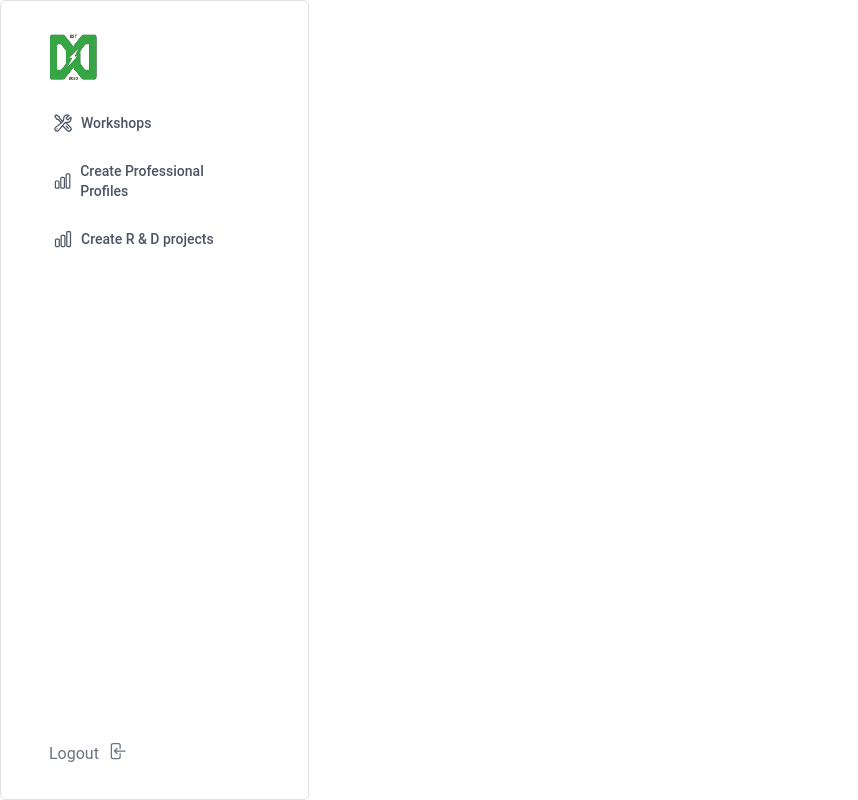
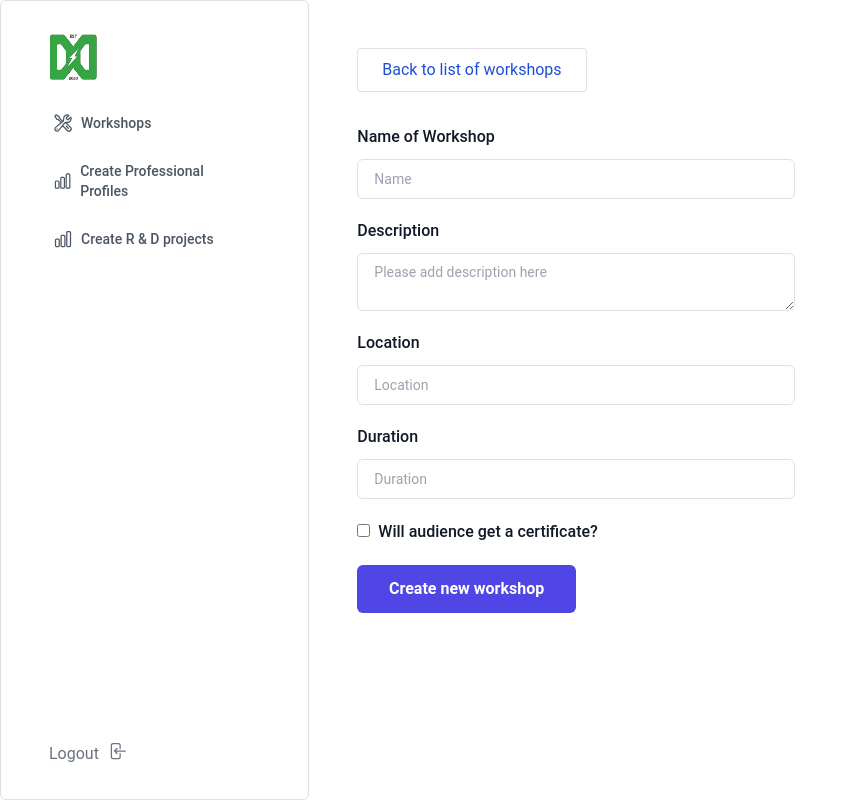
Before and after one commit to drivedock/drivedock-frontend, a React (Vite) app: page /admin/workshops/create in a window 1280 px wide. Shown: the whole page, without its empty margins (0-858 px from the left). Built offline with nearby package versions, Linux system fonts and the light colour scheme; sample sign-in values are in the browser's storage.

Commit message:
admin workshops page basic

```diff
--- /dev/null
+++ b/src/api/admin.js
@@ -0,0 +1,9 @@
+import axios from "axios";
+import { API_URL } from "../constants";
+
+export const createWorkshop = async () => {
+  const token = localStorage.getItem("isAuthenticated");
+  axios.defaults.headers.common = { token: token };
+  const response = await axios.get(`${API_URL}/admin/createWorkShops`);
+  return response.data;
+};
--- /dev/null
+++ b/src/pages/Admin/WorkshopsPage/CreateWorkshop.jsx
@@ -0,0 +1,169 @@
+import React, { useState } from "react";
+import { useHistory } from "react-router-dom/cjs/react-router-dom";
+import { createWorkshop } from "../../../api/admin";
+
+function CreateWorkshop() {
+  let history = useHistory();
+  const [inputs, setInputs] = useState({
+    name: "",
+    desc: "",
+    location: "",
+    duration: "",
+  });
+
+  const [isCertified, setIsCertified] = useState(false);
+
+  const [errorMsg, setErrorMsg] = useState("");
+
+  const handleSubmit = async (e) => {
+    e.preventDefault();
+    try {
+      const response = await createWorkshop(inputs);
+      if (response.success) {
+        history.replace("/admin/workshops");
+      } else {
+        setErrorMsg("Something went wrong! Please try again later");
+      }
+    } catch (e) {
+      setErrorMsg("Something went wrong! Please try again later");
+    }
+  };
+
+  const handleChange = (event) => {
+    const name = event.target.name;
+    const value = event.target.value;
+    setInputs((values) => ({ ...values, [name]: value }));
+    setErrorMsg("");
+  };
+
+  return (
+    <div>
+      <div>
+        <button
+          className="bg-transparent hover:bg-blue-500 text-blue-700 py-2 px-4 border border-blue-500 hover:border-transparent rounded"
+          onClick={() => history.replace("/admin/workshops")}
+        >
+          Back to list of workshops
+        </button>
+      </div>
+      <div>
+        <form action="#" onSubmit={handleSubmit} className="mt-8 w-50">
+          <div className="space-y-5">
+            <div>
+              <label htmlFor="" className="text-base font-medium text-gray-900">
+                {" "}
+                Name of Workshop{" "}
+              </label>
+              <div className="mt-2.5">
+                <input
+                  className="flex h-10 w-full rounded-md border border-gray-300 bg-transparent py-2 px-3 text-sm placeholder:text-gray-400 focus:outline-none focus:ring-1 focus:ring-gray-400 focus:ring-offset-1 disabled:cursor-not-allowed disabled:opacity-50"
+                  type="text"
+                  placeholder="Name"
+                  name="name"
+                  onChange={handleChange}
+                  required
+                ></input>
+              </div>
+            </div>
+
+            <div>
+              <div className="flex items-center justify-between">
+                <label
+                  htmlFor=""
+                  className="text-base font-medium text-gray-900"
+                  required
+                >
+                  {" "}
+                  Description{" "}
+                </label>
+              </div>
+              <div className="mt-2.5">
+                <textarea
+                  className="flex h-30 w-full rounded-md border border-gray-300 bg-transparent py-2 px-3 text-sm placeholder:text-gray-400 focus:outline-none focus:ring-1 focus:ring-gray-400 focus:ring-offset-1 disabled:cursor-not-allowed disabled:opacity-50"
+                  type="text"
+                  placeholder="Please add description here"
+                  name="desc"
+                  onChange={handleChange}
+                />
+              </div>
+            </div>
+
+            <div>
+              <div className="flex items-center justify-between">
+                <label
+                  htmlFor=""
+                  className="text-base font-medium text-gray-900"
+                >
+                  {" "}
+                  Location{" "}
+                </label>
+              </div>
+              <div className="mt-2.5">
+                <input
+                  className="flex h-10 w-full rounded-md border border-gray-300 bg-transparent py-2 px-3 text-sm placeholder:text-gray-400 focus:outline-none focus:ring-1 focus:ring-gray-400 focus:ring-offset-1 disabled:cursor-not-allowed disabled:opacity-50"
+                  type="text"
+                  placeholder="Location"
+                  name="location"
+                  onChange={handleChange}
+                  required
+                ></input>
+              </div>
+            </div>
+
+            <div>
+              <div className="flex items-center justify-between">
+                <label
+                  htmlFor=""
+                  className="text-base font-medium text-gray-900"
+                >
+                  {" "}
+                  Duration{" "}
+                </label>
+              </div>
+              <div className="mt-2.5">
+                <input
+                  className="flex h-10 w-full rounded-md border border-gray-300 bg-transparent py-2 px-3 text-sm placeholder:text-gray-400 focus:outline-none focus:ring-1 focus:ring-gray-400 focus:ring-offset-1 disabled:cursor-not-allowed disabled:opacity-50"
+                  type="text"
+                  placeholder="Duration"
+                  name="duration"
+                  onChange={handleChange}
+                  required
+                ></input>
+              </div>
+            </div>
+
+            <div>
+              <input
+                type="checkbox"
+                name="isCertified"
+                value="true"
+                checked={isCertified}
+                onChange={() => setIsCertified(!isCertified)}
+              />
+              <label
+                htmlFor=""
+                className="ml-2 text-base font-medium text-gray-900"
+              >
+                {" "}
+                Will audience get a certificate?
+              </label>
+            </div>
+            {errorMsg && (
+              <div className="mt-1.5 text-red-400 text-sm">{errorMsg}</div>
+            )}
+            <div>
+              <button
+                type="submit"
+                className="w-50 inline-flex items-center justify-center rounded-md bg-indigo-600 px-3.5 py-2.5 text-base font-semibold leading-7 text-white"
+              >
+                Create new workshop
+              </button>
+            </div>
+          </div>
+        </form>
+      </div>
+    </div>
+  );
+}
+
+export default CreateWorkshop;
--- a/src/pages/Admin/WorkshopsPage/index.jsx
+++ b/src/pages/Admin/WorkshopsPage/index.jsx
@@ -1,7 +1,67 @@
-import React from "react";
+import React, { useState } from "react";
+import { useHistory } from "react-router-dom/cjs/react-router-dom";
+
+const dummyWorkshopsData = [
+  {
+    workshopTitle: "Robotics workshop",
+    location: "CBIT, Hyderabad",
+    status: "Upcoming",
+  },
+  {
+    workshopTitle: "Hands on ML",
+    location: "IIIT-H",
+    status: "Completed",
+  },
+  {
+    workshopTitle: "Hands on AI",
+    location: "HCU",
+    status: "Upcoming",
+  },
+  {
+    workshopTitle: "Cyber Security",
+    location: "Vasavi Engineering College",
+    status: "Completed",
+  },
+];
 
 function WorkshopsPage() {
-  return <div>This is workshops page</div>;
+  let history = useHistory();
+  const [workshops, setWorkshops] = useState(dummyWorkshopsData);
+
+  return (
+    <div>
+      <div>
+        <button
+          className="bg-transparent hover:bg-blue-500 text-blue-700 py-2 px-4 border border-blue-500 hover:border-transparent rounded"
+          onClick={() => history.replace("/admin/workshops/create")}
+        >
+          Create new workshop
+        </button>
+      </div>
+      <div className="mt-3">
+        <table class="table border-collapse border border-slate-300">
+          <thead>
+            <tr class="bg-indigo-400 text-white">
+              <td class="p-2">Name of the Workshop</td>
+              <td class="p-2">Location</td>
+              <td class="p-2">Status</td>
+            </tr>
+          </thead>
+          <tbody>
+            {workshops.map((workshop) => {
+              return (
+                <tr class="even:bg-gray-200 odd:bg-white-300">
+                  <td class="p-2">{workshop.workshopTitle}</td>
+                  <td class="p-2">{workshop.location}</td>
+                  <td class="p-2">{workshop.status}</td>
+                </tr>
+              );
+            })}
+          </tbody>
+        </table>
+      </div>
+    </div>
+  );
 }
 
 export default WorkshopsPage;
--- a/src/pages/DashboardPage/index.jsx
+++ b/src/pages/DashboardPage/index.jsx
@@ -17,7 +17,8 @@ import RAndDProjectsPage from "../RAndDProjectsPage";
 import AdminSideNavBar from "../AdminSideNavBar";
 import WorkshopsPage from "../Admin/WorkshopsPage";
 import ProfessionalProfilesPage from "../Admin/ProfessionalProfilesPage";
-import RandDProjectsPage from "../Admin/RandDProjectsPage/Index";
+import RandDProjectsPage from "../Admin/RandDProjectsPage/index";
+import CreateWorkshop from "../Admin/WorkshopsPage/CreateWorkshop";
 
 function DashboardPage() {
   // to make the useeffect to be called once
@@ -100,6 +101,11 @@ function DashboardPage() {
             component={WorkshopsPage}
           />
           <ProtectedRoute
+            path="/admin/workshops/create"
+            exact
+            component={CreateWorkshop}
+          />
+          <ProtectedRoute
             path="/admin/create-professionals"
             exact
             component={ProfessionalProfilesPage}
```
